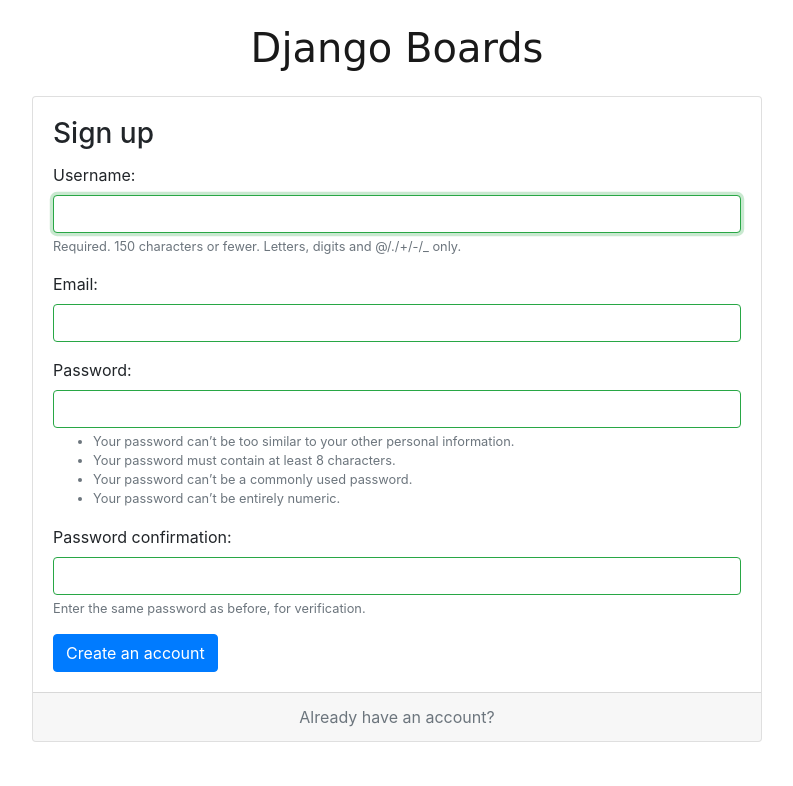
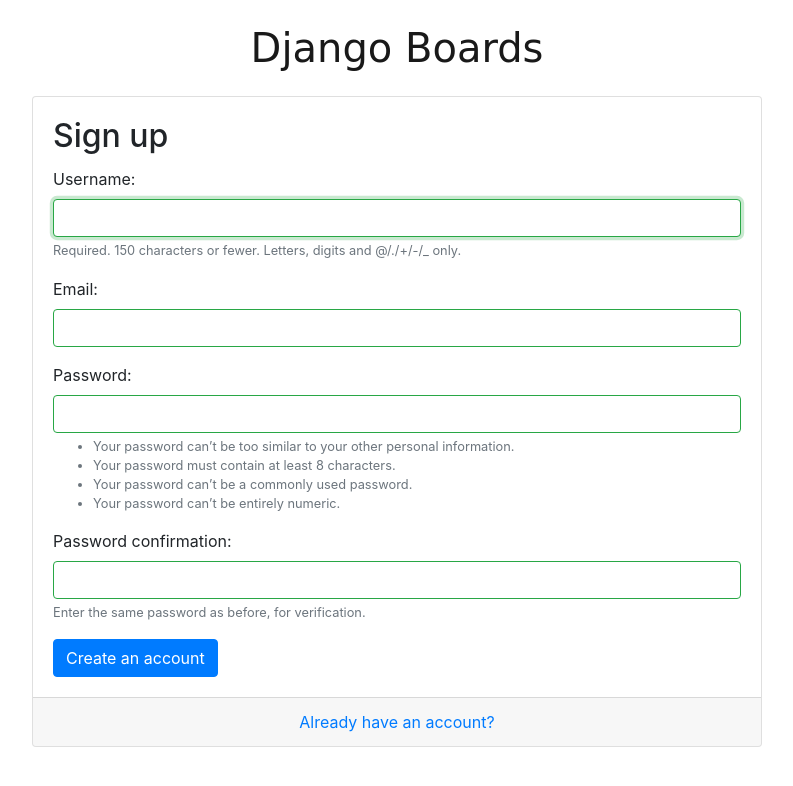
Before and after one commit to haindvn1980/BoardProject, a Django app: page /signup in a window 1280 px wide. Shown: the top 786 px of the page, without its empty margins (243-1036 px from the left). Run offline with Django 3.2, Linux system fonts and the light colour scheme; some libraries are stand-ins or nearby versions; some web fonts are replaced.

Commit message:
12/08/2019

```diff
--- a/templates/accounts/signup.html
+++ b/templates/accounts/signup.html
@@ -14,14 +14,14 @@
         <div class="col-lg-8 col-md-10 col-sm-12">
             <div class="card">
                 <div class="card-body">
-                    <h3 class="card-title">Sign up</h3>
+                    <h2 class="card-title">Sign up</h2>
                     <form method="post" novalidate>
                         {% csrf_token %}
                         {% include 'includes/form.html' %}
                         <button type="submit" class="btn btn-primary"> Create an account</button>
                     </form>
                 </div>
-                <div class="card-footer text-muted text-center"> Already have an account?</div>
+                <div class="card-footer text-muted text-center"><a href="{% url 'login' %}">Already have an account?</a> </div>
             </div>
         </div>
     </div>
--- a/templates/includes/form.html
+++ b/templates/includes/form.html
@@ -7,12 +7,13 @@
             {% if field.errors %}
 
                 {% render_field field class="form-control is-invalid" %}
-                {% for error in field.errors %}
-                    <div class="invalid-feedback">
-                        {{error}}
-                    </div>
-                {% endfor%}
-
+                {% if form.non_field_errors %}
+                    {% for error in field.errors %}
+                        <div class="invalid-feedback" role="alert">
+                           <p{% if forloop.last %} class="mb-0"{% endif %}>{{ error }}</p>
+                        </div>
+                    {% endfor%}
+                {% endif %}
             {% else %}
                 {% render_field field class="form-control is-valid" %}
             {% endif %}
```
